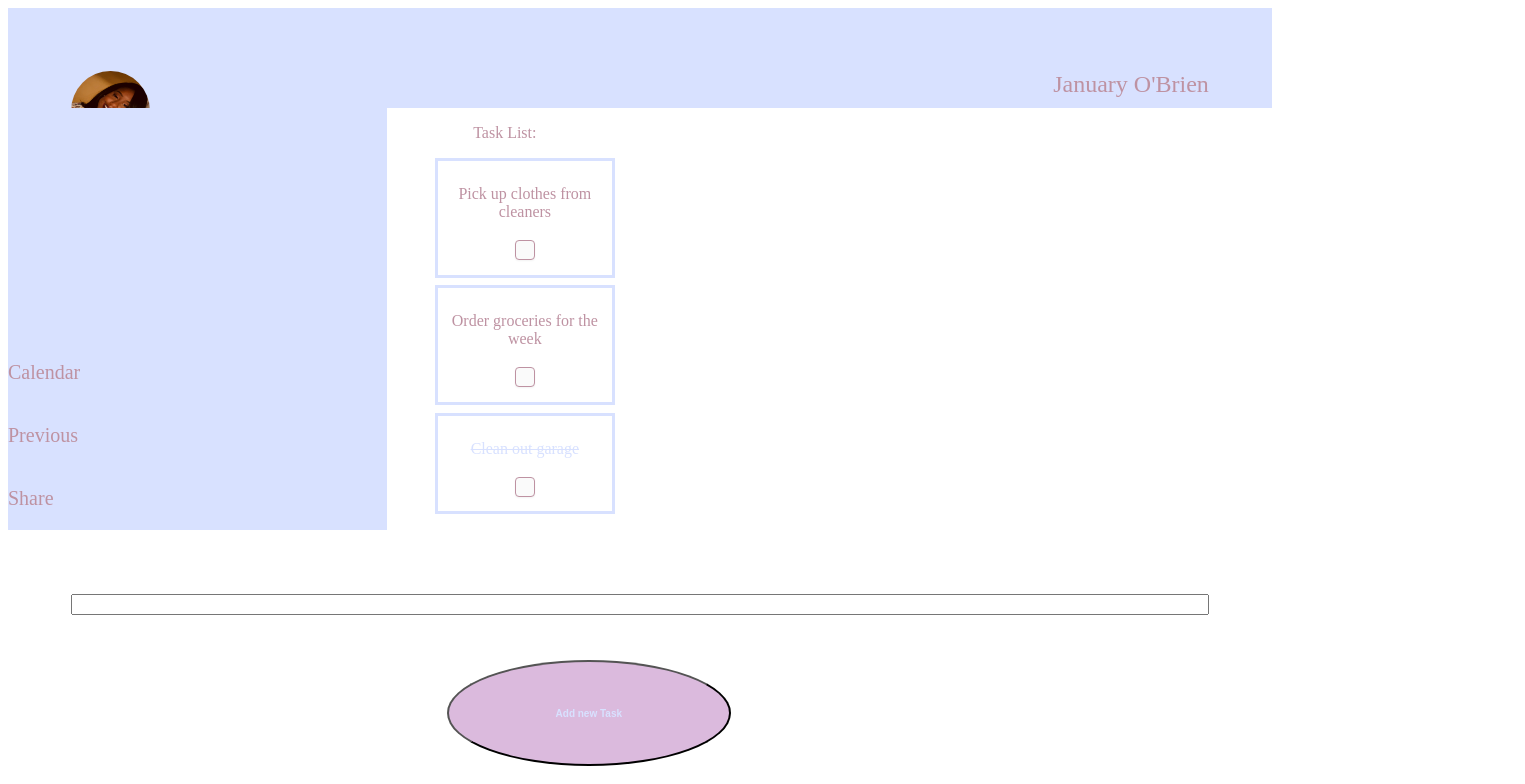
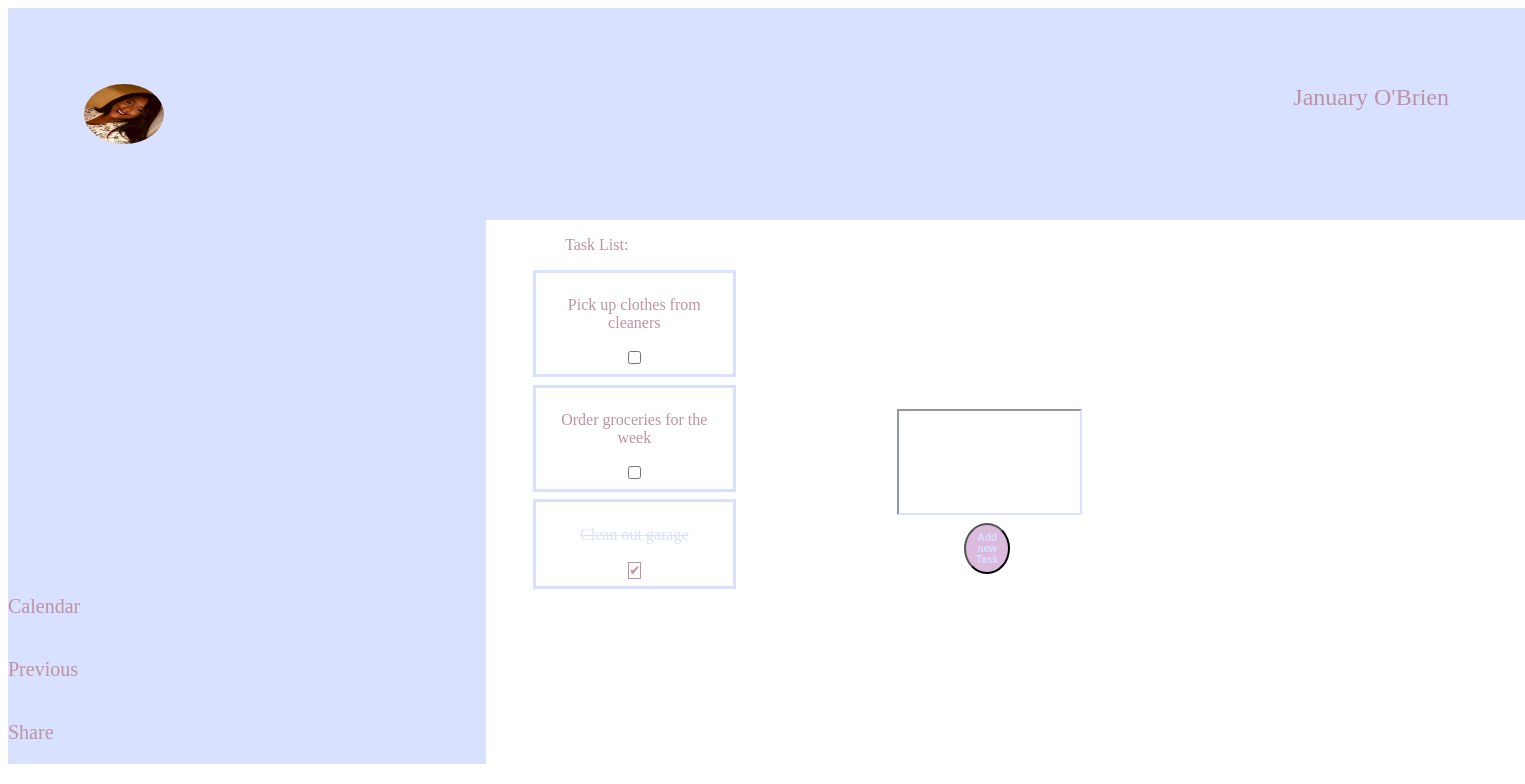
Before and after one commit to janobrienux/januarys-todo, a React (Create React App) app: page / in a window 1280 px wide. Shown: the top 784 px of the page, 1525 px wide, since content can reach past the window. Built offline with nearby package versions, Linux system fonts and the light colour scheme.

Commit message:
added event to add new task to list updated styling also

```diff
--- a/src/App.js
+++ b/src/App.js
@@ -1,5 +1,6 @@
 import React from "react";
 import "./App.scss";
+
 import profileImg from "./images/january.jpg";
 import Nav, { SideBar } from "./components/Nav";
 import TodoItem from "./components/TodoItem";
@@ -14,23 +15,41 @@ class App extends React.Component {
       {
         id: 1,
         title: "Pick up clothes from cleaners",
-        description: "your description",
+
         completed: false,
       },
       {
         id: 2,
         title: "Order groceries for the week",
-        description: "your description",
+
         completed: false,
       },
       {
         id: 3,
         title: "Clean out garage",
-        description: "your description",
         completed: true,
       },
     ],
+    newTodoDescription: "",
   };
+
+  handleChangeNewTodo = (event) => {
+    const value = event.target.value;
+    this.setState({ newTodoDescription: value });
+  };
+  handleAddNewTodo = () => {
+this.setState(state=> {
+  return{
+    todoList:[
+      ...state.todoList,
+      {id:4, title:state.newTodoDescription,completed:false}
+    ],
+    newTodoDescription:"",
+
+  };
+});
+  };
+
   render() {
     return (
       <>
@@ -38,10 +57,16 @@ class App extends React.Component {
         <div style={styles.container}>
           <SideBar />
           <TodoItem todoList={this.state.todoList} />
-        </div>
-        <div style={styles.newtask}>
-          <input type="text" />
-          <button style={styles.button}>Add new Task</button>
+          <div style={styles.newtask}>
+            <input
+              style={styles.input}
+              onChange={this.handleChangeNewTodo}
+              value={this.state.newTodoDescription}
+              type="text"
+            />
+            <button style={styles.button}
+            onClick={this.handleAddNewTodo}>Add new Task</button>
+          </div>
         </div>
       </>
     );
@@ -59,17 +84,22 @@ const styles = {
     flexDirection: "column",
     justifyContent: "center",
     margin: "5%",
-
+    padding: "10%",
   },
   button: {
-    marginLeft: "33%",
-    marginTop:"4%",
+    marginLeft: "36%",
+    marginTop: "4%",
     width: "25%",
     padding: "4%",
     fontSize: "10px",
-    fontWeight:"bolder",
+    fontWeight: "bolder",
     color: "#D8E1FF",
     backgroundColor: "#DBBADD",
     borderRadius: "50%",
   },
+  input: {
+    height: "100px",
+    borderColor: "#D8E1FF",
+    color: "#BE92A2",
+  },
 };
--- a/src/App.scss
+++ b/src/App.scss
@@ -3,17 +3,22 @@
   // min-height: 500px;
   width: 100%;
   // margin: 40px auto;
-  font-family: 'Courier New', Courier, monospace;
-
+  font-family: "Courier New", Courier, monospace;
+  margin:0;
+  padding:0;
+  box-sizing: border-box;
+}
+.todoChecked:checked:after {
+  content: "\2714";
+  background-color: #fafafa;
+  border: 1px solid #be92a2;
+  color: #be92a2;
 }
 
 .App-logo {
   height: 40vmin;
   pointer-events: none;
 }
-
-
-
 
 @media (prefers-reduced-motion: no-preference) {
   .App-logo {
--- a/src/components/Nav.js
+++ b/src/components/Nav.js
@@ -25,7 +25,7 @@ export default Nav;
 
 const styles = {
   navContainer: {
-    flexBasis: "20%",
+
   },
   header: {
     color: "#BE92A2",
@@ -40,11 +40,10 @@ const styles = {
     backgroundColor: "#D8E1FF",
     display: "flex",
     justifyContent: "space-between",
-    width: "100%",
-    height: "100px",
+    width: "120%",
   },
   avatar: {
-    height: "80px",
+    height: "60px",
     width: "80px",
     borderRadius: "50%",
     margin: "5%",
@@ -60,7 +59,7 @@ const styles = {
     color: "#BE92A2",
     fontSize: "20px",
     height: "200",
-    width: "30%",
+    width: "40%",
     backgroundColor: "#D8e1ff",
   },
 };
--- a/src/components/TodoItem.js
+++ b/src/components/TodoItem.js
@@ -10,7 +10,7 @@ function TodoItem({ todoList }) {
             <li key={todo.id} style={styles.todoInfo}>
               <p style={todo.completed ? styles.todoCompleted : styles.todoItem}>{todo.title}</p>
 
-              <input style={styles.checkbox} type="checkbox" checked={todo.completed} />
+              <input className="todoChecked" style={styles.checkbox} type="checkbox" checked={todo.completed} />
             </li>
           );
         })}
@@ -31,9 +31,10 @@ const styles = {
   todoInfo: {
     border: "solid",
     borderColor: "#D8E1FF",
+    width:"100%",
     padding: "4%",
     margin: "4%",
-    fontSize: "16px",
+    fontSize: "10px",
   },
   todoCompleted: {
     textDecoration: "line-through",
@@ -42,7 +43,6 @@ const styles = {
   },
   taskContainer: {},
   checkbox: {
-    webkitAppearance: "none",
     backgroundColor: "#fafafa",
     border: "1px solid #BE92A2",
     boxShadow: "0 1px 2px rgba(0,0,0,0.05)",
@@ -51,9 +51,5 @@ const styles = {
     display: "inline-block",
     position: "relative",
   },
-  // checkbox:checked:afer {
-  //   backgroundColor: "#fafafa",
-  //   border: "1px solid #BE92A2",
-  //   color:"#D8E1FF",
-  // }
+
 };
```
